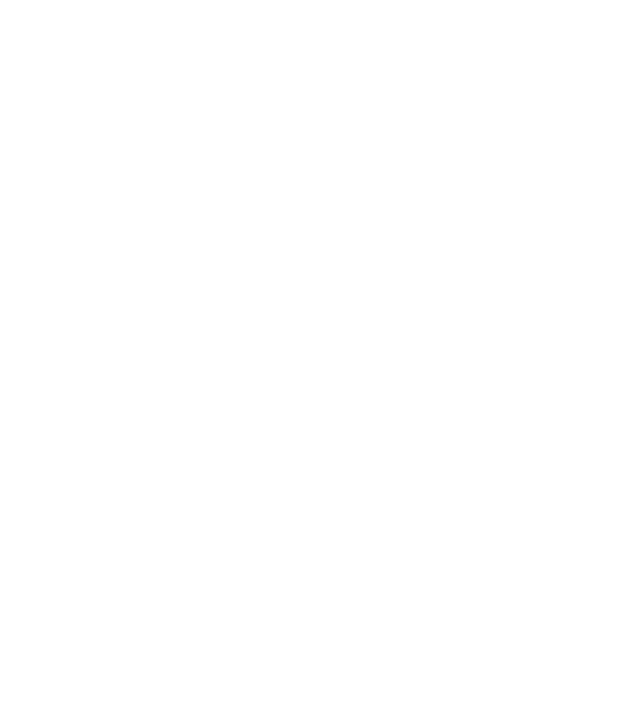
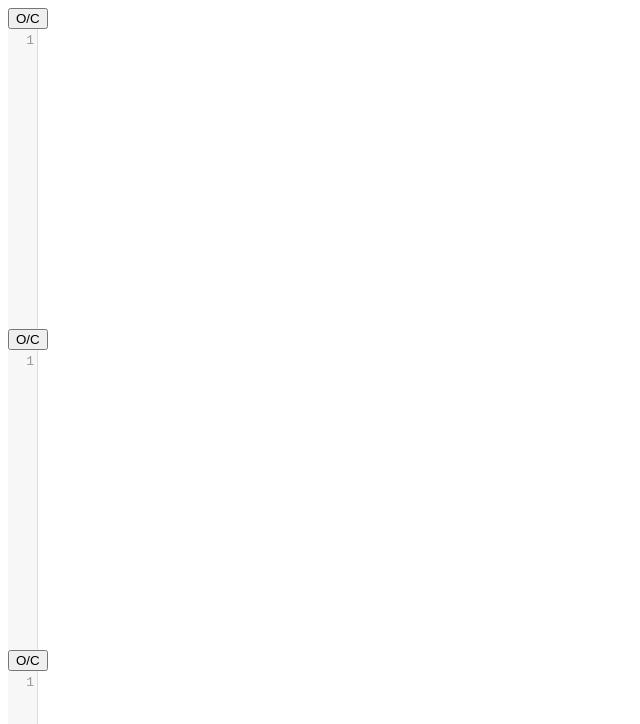
Before and after one commit to ChristopherBenton145/codepen-react, a React (Create React App) app: page / in a window 1280 px wide. Shown: the top 724 px of the page, without its empty margins (0-640 px from the left). Built offline with nearby package versions, Linux system fonts and the light colour scheme.

Commit message:
Added text feilds

```diff
--- a/src/components/App.js
+++ b/src/components/App.js
@@ -1,8 +1,29 @@
+import Editor from "./Editor";
+import "codemirror/lib/codemirror.css";
+import "codemirror/theme/material.css";
+import "codemirror/mode/xml/xml";
+import "codemirror/mode/javascript/javascript";
+import "codemirror/mode/css/css";
+import { Controlled } from "react-codemirror2";
+
 function App() {
   return (
-    <div className="App">
-
-    </div>
+    <>
+      <div className="pane top-pane">
+        <Editor />
+        <Editor />
+        <Editor />
+      </div>
+      <div className="pane">
+        <iframe
+          title="output"
+          sandbox="allow-scripts"
+          frameBorder="0"
+          width="100%"
+          height="100%"
+        />
+      </div>
+    </>
   );
 }
 
--- /dev/null
+++ b/src/components/Editor.js
@@ -0,0 +1,36 @@
+import { Controlled } from "react-codemirror2";
+
+function Editor(props) {
+  const {
+    language,
+    displayName,
+    value,
+    onChange
+  } = props;
+
+  function handleChange(editor, data, value) {
+    onChange(value);
+  }
+
+  return (
+    <div className="editor-container">
+      <div className="editor-title">
+        {displayName}
+        <button>O/C</button>
+      </div>
+      <Controlled
+        onBeforeChange={handleChange}
+        valye={value}
+        className="code-mirror-wrapper"
+        options={{
+          lineWrapping: true,
+          lint: true,
+          mode: language,
+          lineNumbers:true
+        }}
+      />
+    </div>
+  );
+}
+
+export default Editor;
```
